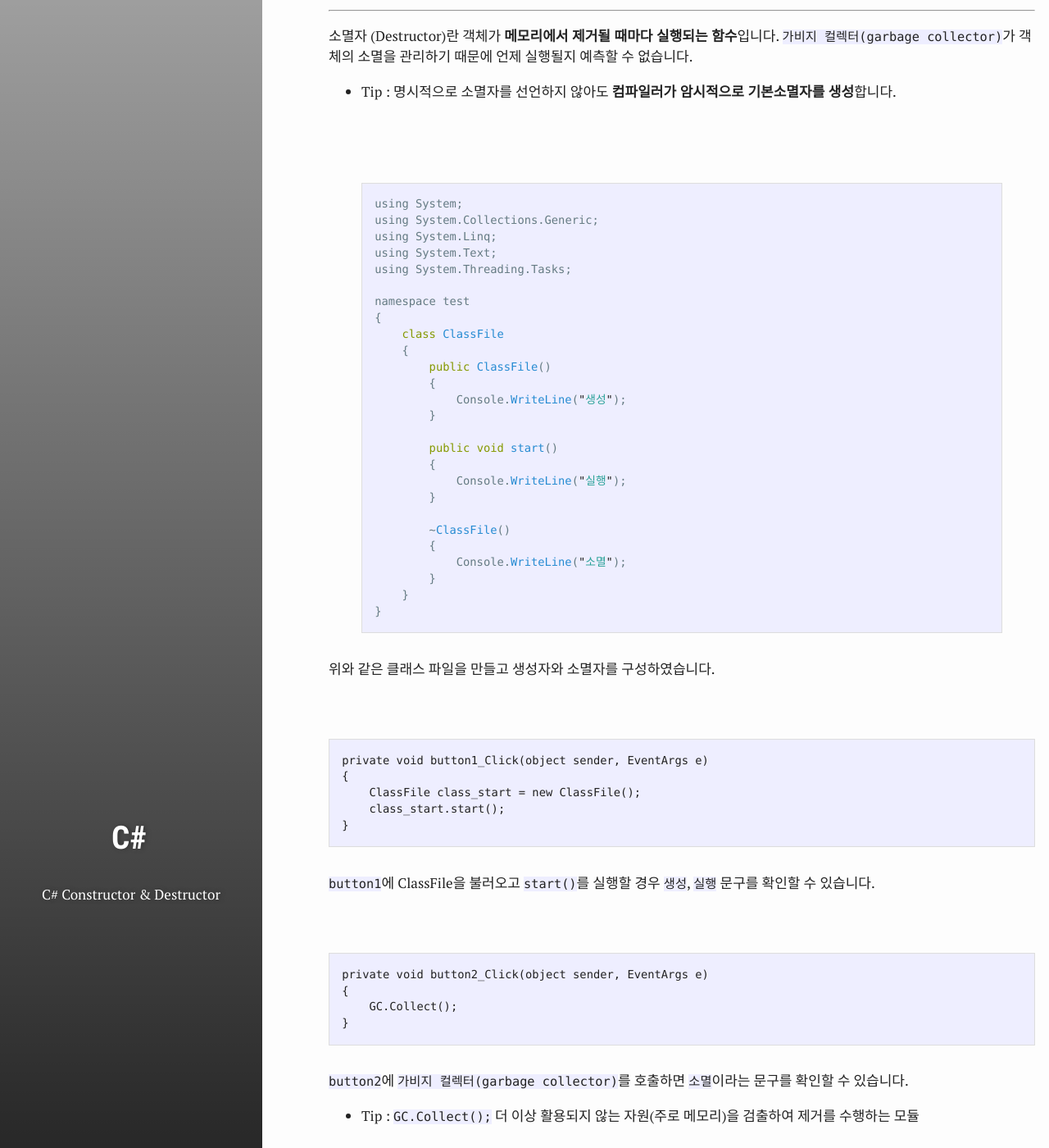
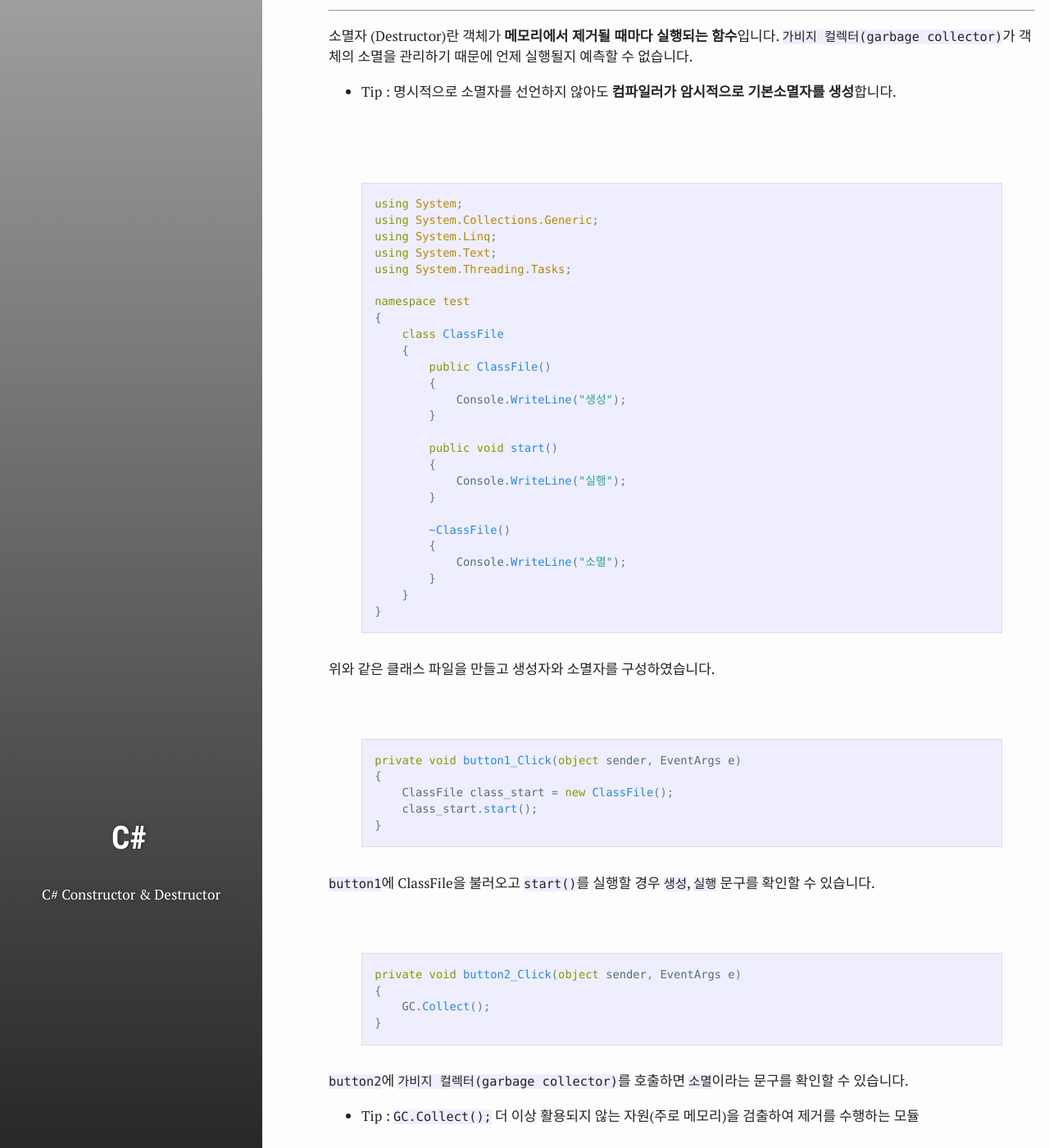
Before and after one commit to test076923/076923.github.io, a Jekyll site: the page built from _posts/2017-09-10-C#-15.md, in a window 1280 px wide and 1400 px high, scrolled down 530 px. Shown: the whole window at 82% size. Built offline with Jekyll 4.4.1, drawn with Linux system fonts in a browser that asks for light colours; comment, search, counter and statistics services are not loaded.

Commit message:
Update 2017-09-10-C#-15.md

````diff
--- a/_posts/2017-09-10-C#-15.md
+++ b/_posts/2017-09-10-C#-15.md
@@ -29,8 +29,7 @@ star: true
 <br>
 <br>
 
-
-{% highlight js %}
+{% highlight c# %}
 using System;
 using System.Collections.Generic;
 using System.Linq;
@@ -64,24 +63,25 @@ namespace test
 
 <br>
 
-```c#:
+
+{% highlight c# %}
 private void button1_Click(object sender, EventArgs e)
 {
     ClassFile class_start = new ClassFile();
     class_start.start();
 }
-```
+{% endhighlight %}
 
 `button1`에 ClassFile을 불러오고 `start()`를 실행할 경우 `생성`, `실행` 문구를 확인할 수 있습니다.
 
 <br>
 
-```c#:
+{% highlight c# %}
 private void button2_Click(object sender, EventArgs e)
 {
     GC.Collect();
 }
-```
+{% endhighlight %}
 
 `button2`에 `가비지 컬렉터(garbage collector)`를 호출하면 `소멸`이라는 문구를 확인할 수 있습니다.
 
````
